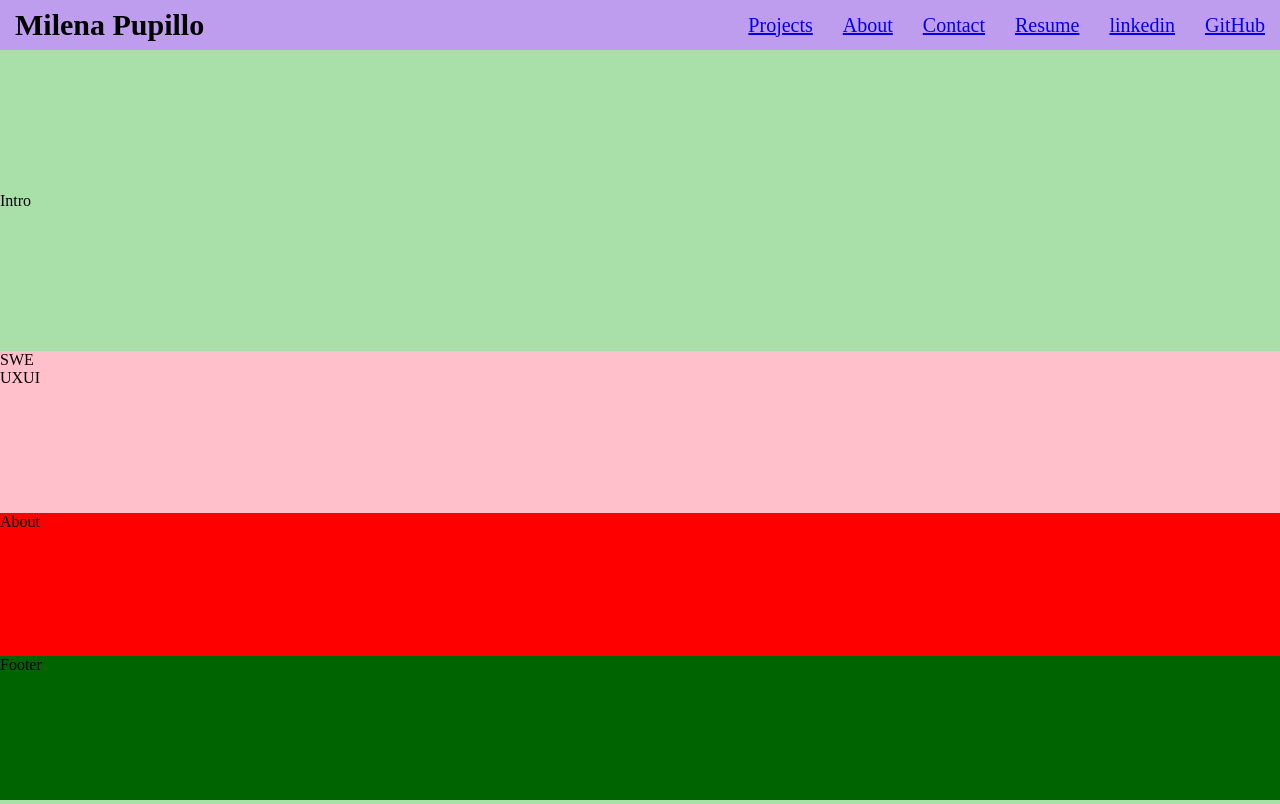
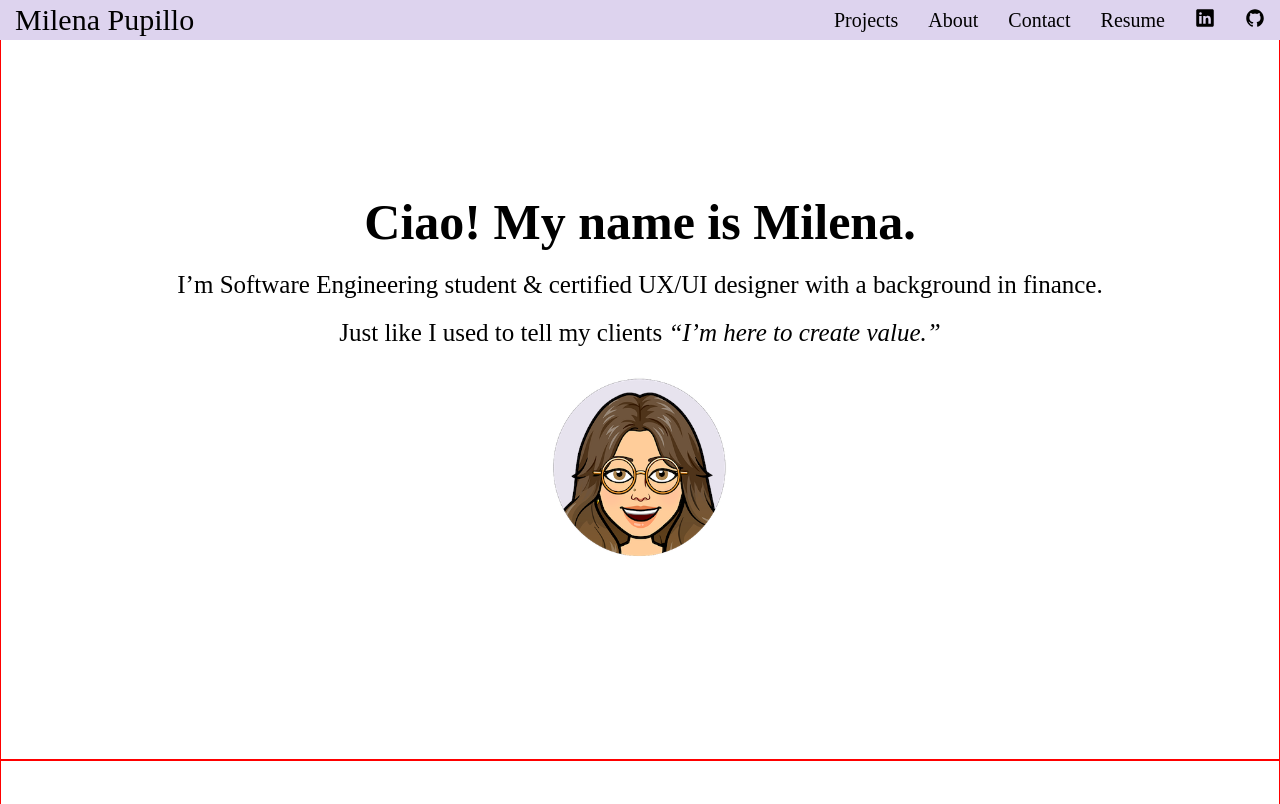
Before and after one commit to milenap11/portfolio, a plain HTML site: page index.html in a window 1280 px wide. Shown: the top 804 px of the page. Drawn offline with nearby package versions, Linux system fonts and the light colour scheme.

Commit message:
Completed nav, intro, about, footer

```diff
--- a/index.html
+++ b/index.html
@@ -8,23 +8,41 @@
 </head>
 <body>
     <nav>
-        <div><h1>Milena Pupillo</h1></div>
+        <div><a href="#intro">Milena Pupillo</a></div>
         <div><a href="#projects">Projects</a></div>
         <div><a href="#about">About</a></div>
         <div><a href="#contact">Contact</a></div>
         <div><a href="resume">Resume</a></div>
-        <div><a href="https://www.linkedin.com/in/milenapupillo/">linkedin</a></div>
-        <div><a href="https://www.linkedin.com/in/milenapupillo/">GitHub</a></div>
+        <div><a href="https://www.linkedin.com/in/milenapupillo/" target="_blank">
+            <ion-icon name="logo-linkedin"></ion-icon>
+            </a></div>
+        <div><a href="https://github.com/milenap11?tab=projects" target="_blank">
+            <ion-icon name="logo-github"></ion-icon>
+            </a></div>
     </nav>
 
     <section id="intro">
-        <p>Intro</p>
+        <h2>Ciao! My name is Milena.</h2>
+        <p>I’m Software Engineering student & certified UX/UI designer with a background in finance.</p>
+        <p>Just like I used to tell my clients <i>“I’m here to create value.”</i></p>
+        <img src="favicon.png" width="200" height="200">
     </section>
+
     <section id="projects">
-        <section id="SWE">SWE</section>
-        <section id="UXUI">UXUI</section>
+        <div id="SWE">SWE</div>
+
+        <div id="UXUI">UXUI</div>
     </section>
-    <section id="about">About</section>
-    <section id="footer">Footer</section>
+
+    <section id="about">
+        <img src="milena-pupillo-ux-ui-timeline.png" width="900" >
+    </section>
+    <section id="contact">Contact</section>
+    <section id="footer">
+        <p class="rights">Milena Pupillo © 2023 all rights reserved</p>
+        <p class="email">milenapupillo@gmail.com</p>
+    </section>
+    <script type="module" src="https://unpkg.com/ionicons@7.1.0/dist/ionicons/ionicons.esm.js"></script>
+    <script nomodule src="https://unpkg.com/ionicons@7.1.0/dist/ionicons/ionicons.js"></script>
 </body>
 </html>
--- a/style.css
+++ b/style.css
@@ -1,17 +1,35 @@
 * {
     box-sizing: border-box;
+    margin: 0;
+    padding: 0;
 }
+
+html {
+    background-color: white;
+    color: black;
+}
+
 nav {
     display: flex;
-    height: 50px;
+    height: 5vh;
+    width: 100vw;
+    position: fixed;
+    top: 0;
     flex-direction: row;
     justify-content: flex-end;
     align-items: center;
-    background-color: rgb(191, 157, 238);
+    background-color: #ddd3ee;
+
+}
+
+nav a {
+    color: black;
+    text-decoration: none;
 }
 
 nav > div:first-child {
     margin-right: auto;
+    font-size: 30px;
   }
 
 nav > div {
@@ -19,29 +37,83 @@ nav > div {
     margin: 15px;
 }
 
-body {
+nav a:hover {
+    color: purple;
+}
+
+section {
+    border: 1px solid red;
+    height: 95vh;
+    display: flex;
+    align-items: center;
+    justify-content: center;
+}
+
+#about {
+    height: 300vh;
+
+}
+/*#container1 {
+    background-color: red;
+    width: 100vh;
+    height
+    display: flex;
+    flex-direction: column;
+    justify-content: space-around;
+    align-items: center;
+
+}
+
+#container2 {
+    background-color: blue;
+    width: 100vh;
+    display: flex;
+    flex-direction: column;
+    justify-content: center;
+    align-items: center;
+}*/
+
+#intro {
+display: flex;
+flex-direction: column;
+
+
+}
+
+h2 {
+    font-size: 50px;
+}
+p {
+    font-size: 25px;
+    margin-top: 20px;
+}
+
+img {
+    margin-top: 20px;
+}
+
+#footer {
+height: 20vh;
+display: flex;
+flex-direction: column;
+}
+
+#projects {
+    display: flex;
+    flex-direction: column;
+}
+.rights, .email {
+    font-size: 20px;
+}
+/*#projects {
+    display: flex;
+    flex-direction: column;
+}*/
+
+
+/*body {
     display: grid;
     background-color: rgb(169, 224, 169);
     margin: 0;
     height: 100vh;
-
-
-}
-
-/*#intro {
-    background-color: blue;
-    height: 50px
 }*/
-
-#projects {
-    background-color: pink;
-}
-
-#about {
-    background-color: red;
-}
-
-#footer {
-    background-color: darkgreen;
-
-}
```
Also changed, not shown: favicon.png (added), 1 other file.
